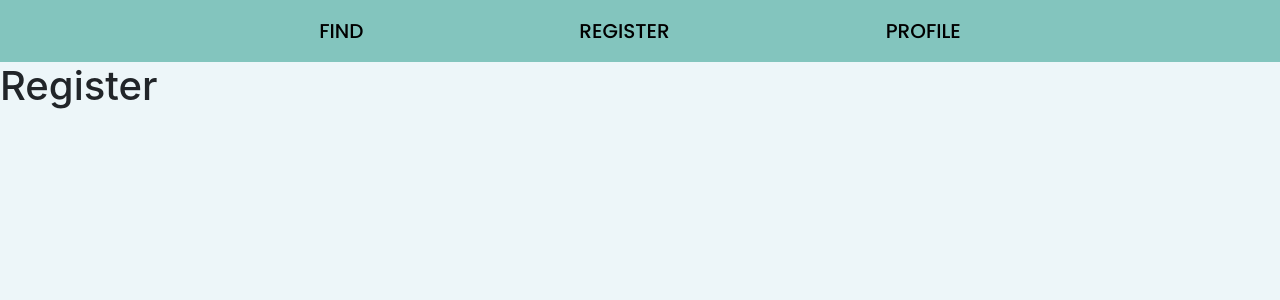
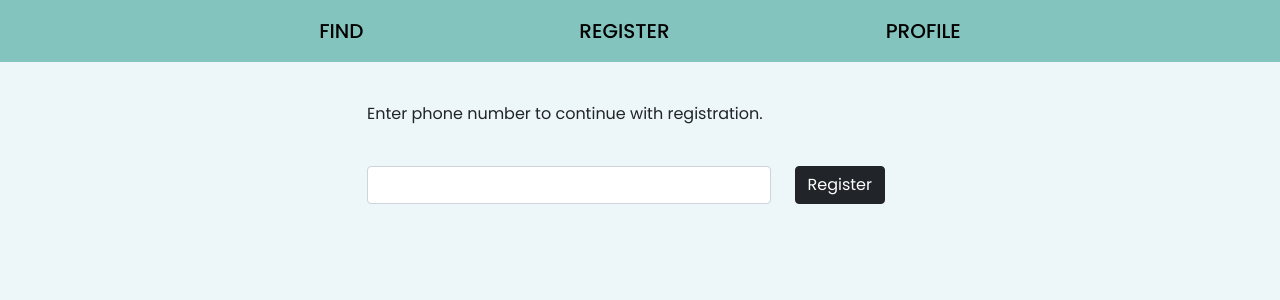
Before and after one commit to abhinavvsinhaa/VAC-19, a React (Create React App) app in the folder frontend/: page /register in a window 1280 px wide. Shown: the top 300 px of the page. Built offline with nearby package versions, Linux system fonts and the light colour scheme.

Commit message:
OTP login on registration

```diff
--- a/frontend/src/components/login.js
+++ b/frontend/src/components/login.js
@@ -4,24 +4,36 @@ import '../styles/login.css';
 
 class Login extends React.Component {
 
+    constructor() {
+        super();
+        this.state = {
+            phone: ''
+        }
+    }
+
+    getPhone = (event) => {
+        this.setState({[event.target.id]: event.target.value})
+    }
+
     handleLogin = (e) => {
         e.preventDefault();
-        console.log('hello');
         let recaptcha = new firebase.auth.RecaptchaVerifier('recaptcha');
-        let phoneNumber = '+919839926626';
+        let phoneNumber = '+91' + this.state.phone;
         firebase.auth().signInWithPhoneNumber(phoneNumber, recaptcha)
         .then(e => {
-            let code = prompt('enter the otp','');
+            let code = prompt('Please enter your OTP','');
             if(code === null) {
             return;
             }
 
             e.confirm(code)
-            .then(result => {
-                console.log(result.user);
-            })
-            .catch(console.log)
-            // ...
+                .then(result => {
+                    console.log(result.user);
+                    document.getElementById('successReg').style.visibility = 'visible';
+                })
+                .catch(err => {
+                    document.getElementById('unsuccessReg').style.visibility = 'visible';
+                })
         }).catch((error) => {
             console.log(error);
         });
@@ -29,19 +41,28 @@ class Login extends React.Component {
 
     render() {
         return (
-            <div className='login container'>
-                <div className='row justify-content-center'>
-                <form className='loginform col-6'>
-                    <div className="form-floating mb-3">
-                        <input type="tel" className="form-control" id="mobile" placeholder="9999999999"/>
-                        <label htmlFor="floatingInput">Phone Number</label>
+            <div className="container">
+                <div className = "row justify-content-center">
+                <div className = 'col-xl-6 col-lg-6 col-md-8 col-sm-12 col-12'>
+                    <p id='enterPhone'>Enter phone number to continue with registration.</p>
+                    <br/>
+                    <form className='row' onSubmit={this.handleLogin}>
+                        <div className="col-md-9 col-lg-9 col-xl-9 col-sm-9 col-9">
+                            <input type="text" class="form-control" id="phone" value={this.state.phone} onChange={this.getPhone}/>
+                        </div>
+                        <div className = "col-md-3 col-lg-3 col-xl-3 col-sm-3 col-3">
+                            <button type='submit' className="btn btn-dark">Register</button>
+                        </div>
+                    </form>
+                    <br/>
+                    <div id='recaptcha'></div>
+                    <br/>
+                    <p id='successReg'>✔️ Sucessfully registered!</p>
+                    <p id='unsuccessReg'>❌ User not registered. Recheck your OTP.</p>
                     </div>
-                    <button className="btn btn-primary" onClick={this.handleLogin}>Get OTP</button>
-                    <br/><br/>
-                    <div id='recaptcha'></div>
-                </form>
                 </div>
             </div>
+
         );
     }
 }
--- a/frontend/src/components/register.js
+++ b/frontend/src/components/register.js
@@ -1,9 +1,10 @@
 import React from 'react';
+import Login from './login';
 
 const Register = () => {
     return(
         <>
-            <h1>Register</h1>
+            <Login />
         </>
     );
 }
--- a/frontend/src/styles/login.css
+++ b/frontend/src/styles/login.css
@@ -1,17 +1,14 @@
-.login {
-  height: 100vh;
-  overflow: hidden;
+#enterPhone {
+  font-family: "Poppins", sans-serif;
+  margin-top: 40px;
 }
 
-.form-floating {
-  margin-top: 25%;
-  width: 100%;
+.btn,
+input {
+  font-family: "Poppins", sans-serif;
 }
 
-#recaptcha {
-  width: 100%;
+#successReg,
+#unsuccessReg {
+  visibility: hidden;
 }
-
-.btn {
-  width: 100%;
-}
```
